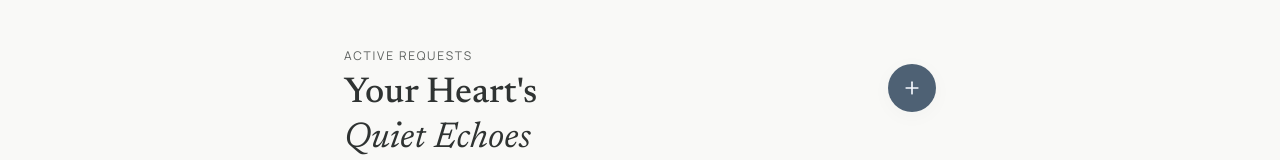
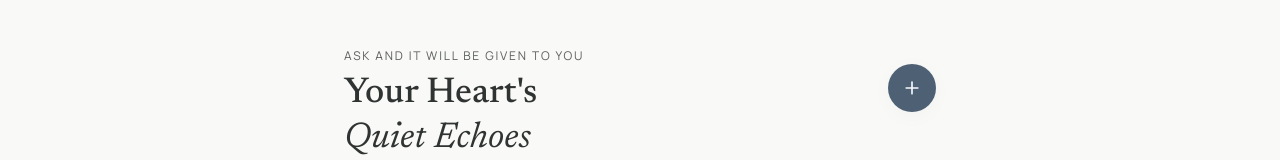
Before and after one commit to miguelalvarezd/pray, a React (Vite) app: page / in a window 1280 px wide. Both pictures are taken after a click on the button "Intentions". Shown: the top 160 px of the page. Built offline with nearby package versions, Linux system fonts and the light colour scheme; no server answers.

Commit message:
feat: Changed pages subtitles

```diff
--- a/src/pages/Intentions.tsx
+++ b/src/pages/Intentions.tsx
@@ -62,9 +62,9 @@ export function Intentions({
       {/* Editorial Header */}
       <header className="flex items-start justify-between">
         <div className="space-y-2">
-          <p className="font-label text-xs uppercase tracking-[0.15em] text-on-surface-variant">Active Requests</p>
+          <p className="font-label text-xs uppercase tracking-[0.15em] text-on-surface-variant">Ask and it will be given to you</p>
           <h1 className="font-headline text-4xl font-medium text-on-surface leading-tight">
-            Your Heart's<br/><span className="italic">Quiet Echoes</span>
+            Your Heart's<br /><span className="italic">Quiet Echoes</span>
           </h1>
         </div>
         <button
@@ -204,8 +204,8 @@ export function Intentions({
                               <div className="flex flex-wrap gap-2 pt-1">
                                 <span className={cn("inline-flex items-center rounded-full px-3 py-1 font-label text-[10px] font-bold uppercase tracking-[0.1em]",
                                   intention.priority === 'high' ? "bg-error-container/20 text-error" :
-                                  intention.priority === 'medium' ? "bg-tertiary-container text-on-tertiary-container" :
-                                  "bg-secondary-container text-on-secondary-container"
+                                    intention.priority === 'medium' ? "bg-tertiary-container text-on-tertiary-container" :
+                                      "bg-secondary-container text-on-secondary-container"
                                 )}>{intention.priority}</span>
                                 {intention.targetDate && <span className="inline-flex items-center rounded-full bg-surface-container px-3 py-1 font-label text-[10px] text-on-surface-variant uppercase tracking-[0.1em]">Target: {format(parseISO(intention.targetDate), 'MMM d, yyyy')}</span>}
                               </div>
@@ -269,8 +269,8 @@ export function Intentions({
                               <p className="font-body text-sm text-on-surface-variant">{novena.intention}</p>
                               <span className={cn("inline-flex items-center rounded-full px-3 py-1 font-label text-[10px] font-bold uppercase tracking-[0.1em]",
                                 isCompleted ? "bg-surface-container text-on-surface-variant" :
-                                isFuture ? "bg-surface-container text-on-surface-variant" :
-                                "bg-tertiary-container text-on-tertiary-container"
+                                  isFuture ? "bg-surface-container text-on-surface-variant" :
+                                    "bg-tertiary-container text-on-tertiary-container"
                               )}>
                                 {isCompleted ? 'Completed' : isFuture ? `Starts ${format(startDate, 'MMM d')}` : `Day ${dayOfNovena} of 9`}
                               </span>
--- a/src/pages/Settings.tsx
+++ b/src/pages/Settings.tsx
@@ -81,7 +81,7 @@ export function Settings({ dateOverride, setDateOverride }: SettingsProps) {
     <div className="space-y-10 pb-32 pt-12 px-6 max-w-screen-sm mx-auto">
       {/* Editorial Header */}
       <header className="space-y-2 pl-1">
-        <p className="font-label text-xs uppercase tracking-[0.15em] text-on-surface-variant">Preferences</p>
+        <p className="font-label text-xs uppercase tracking-[0.15em] text-on-surface-variant">Be still and know that I am God</p>
         <h1 className="font-headline text-4xl font-medium text-on-surface leading-tight">Settings</h1>
       </header>
 
--- a/src/pages/Stats.tsx
+++ b/src/pages/Stats.tsx
@@ -146,7 +146,7 @@ export function Stats({ logs, prayers, novenas, currentDate }: StatsProps) {
     <div className="space-y-10 pb-32 pt-12 px-6 max-w-screen-sm mx-auto relative">
       {/* Editorial Header */}
       <header className="space-y-2 pl-1">
-        <p className="font-label text-xs uppercase tracking-[0.15em] text-on-surface-variant">Your Spiritual Journey</p>
+        <p className="font-label text-xs uppercase tracking-[0.15em] text-on-surface-variant">Grow in the grace and knowledge</p>
         <h1 className="font-headline text-4xl font-medium text-on-surface leading-tight">Stats</h1>
       </header>
 
```
